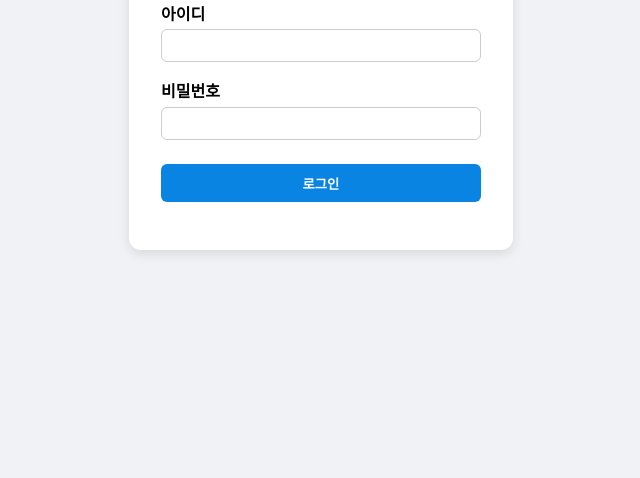
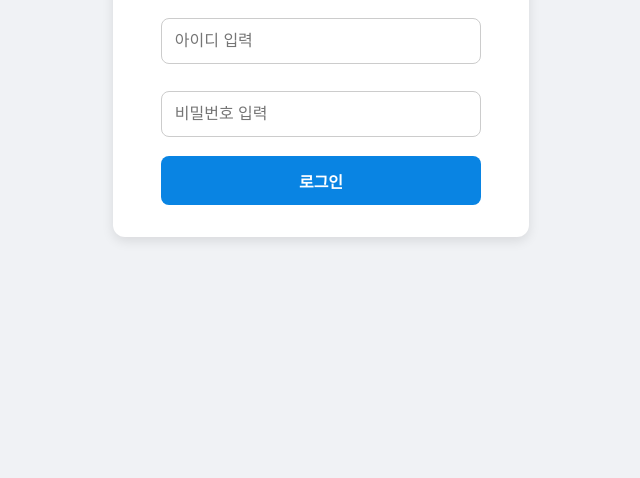
Before and after one commit to eungyul77/minha-blog-1, a plain HTML site: page admin_login.html in a window 1280 px wide. Shown: the part 338-816 px from the top of the page, without its empty margins (319-959 px from the left). Drawn offline with Linux system fonts and the light colour scheme.

Commit message:
admin-login.html 추가

```diff
--- a/admin_login.html
+++ b/admin_login.html
@@ -2,86 +2,88 @@
 <html lang="ko">
 <head>
   <meta charset="UTF-8" />
-  <meta name="viewport" content="width=device-width, initial-scale=1" />
   <title>관리자 로그인</title>
   <style>
     body {
       font-family: 'Nanum Gothic', sans-serif;
-      display: flex; justify-content: center; align-items: center;
-      height: 100vh; background: #f0f2f5;
+      background: #f0f2f5;
+      display: flex;
+      justify-content: center;
+      align-items: center;
+      height: 100vh;
+      margin: 0;
     }
     .login-box {
-      background: white; padding: 2rem; border-radius: 12px;
-      box-shadow: 0 4px 12px rgba(0,0,0,0.1); width: 320px;
+      background: white;
+      padding: 2rem 3rem;
+      border-radius: 12px;
+      box-shadow: 0 4px 12px rgba(0,0,0,0.1);
+      width: 320px;
+      text-align: center;
     }
-    h2 {
-      text-align: center; color: #0984e3; margin-bottom: 1.5rem;
+    h1 {
+      margin-bottom: 1.5rem;
+      color: #0984e3;
     }
-    label {
-      display: block; margin-top: 1rem; font-weight: bold;
-    }
-    input {
-      width: 100%; padding: 0.5rem; margin-top: 0.3rem;
-      border-radius: 6px; border: 1px solid #ccc;
+    input[type="text"], input[type="password"] {
+      width: 100%;
+      padding: 0.8rem;
+      margin: 0.5rem 0 1.2rem 0;
+      border: 1px solid #ccc;
+      border-radius: 8px;
       box-sizing: border-box;
+      font-size: 1rem;
     }
     button {
-      margin-top: 1.5rem; width: 100%; padding: 0.6rem;
-      background: #0984e3; color: white; border: none;
-      border-radius: 6px; font-weight: bold; cursor: pointer;
+      width: 100%;
+      padding: 0.8rem;
+      background: #0984e3;
+      border: none;
+      border-radius: 8px;
+      color: white;
+      font-weight: bold;
+      font-size: 1rem;
+      cursor: pointer;
+      transition: background 0.3s ease;
     }
     button:hover {
-      background: #0652DD;
+      background: #74b9ff;
     }
-    .error {
-      color: red; margin-top: 1rem; text-align: center;
+    .message {
+      margin-top: 1rem;
+      color: red;
+      font-size: 0.9rem;
+      display: none;
     }
   </style>
 </head>
 <body>
 
 <div class="login-box">
-  <h2>관리자 로그인</h2>
-  <form id="adminLoginForm">
-    <label for="adminId">아이디</label>
-    <input type="text" id="adminId" required autocomplete="off" />
-
-    <label for="adminPw">비밀번호</label>
-    <input type="password" id="adminPw" required autocomplete="off" />
-
-    <button type="submit">로그인</button>
-    <div id="errorMsg" class="error"></div>
-  </form>
+  <h1>관리자 로그인</h1>
+  <input type="text" id="adminId" placeholder="아이디 입력" />
+  <input type="password" id="adminPw" placeholder="비밀번호 입력" />
+  <button onclick="login()">로그인</button>
+  <div id="message" class="message">아이디 또는 비밀번호가 틀렸습니다.</div>
 </div>
 
 <script>
-  const form = document.getElementById('adminLoginForm');
-  const errorMsg = document.getElementById('errorMsg');
+  const users = JSON.parse(localStorage.getItem('users') || '{}');
 
-  form.addEventListener('submit', e => {
-    e.preventDefault();
+  function login() {
+    const id = document.getElementById('adminId').value.trim();
+    const pw = document.getElementById('adminPw').value.trim();
+    const message = document.getElementById('message');
 
-    const id = document.getElementById('adminId').value.trim();
-    const pw = document.getElementById('adminPw').value;
-
-    const users = JSON.parse(localStorage.getItem('users') || '{}');
-    if (!users[id]) {
-      errorMsg.textContent = '존재하지 않는 아이디입니다.';
-      return;
+    if (users[id] && users[id].pw === pw && users[id].isAdmin) {
+      // 로그인 성공
+      localStorage.setItem('loggedInUser', id);
+      location.href = 'admin.html';
+    } else {
+      // 로그인 실패
+      message.style.display = 'block';
     }
-    if (users[id].pw !== pw) {
-      errorMsg.textContent = '비밀번호가 틀렸습니다.';
-      return;
-    }
-    if (!users[id].isAdmin) {
-      errorMsg.textContent = '관리자 권한이 없습니다.';
-      return;
-    }
-
-    // 로그인 성공 - 세션 저장 (로그인 기억하기는 여기서 따로 구현 가능)
-    sessionStorage.setItem('adminLoggedIn', id);
-    location.href = 'admin_dashboard.html';
-  });
+  }
 </script>
 
 </body>
```
